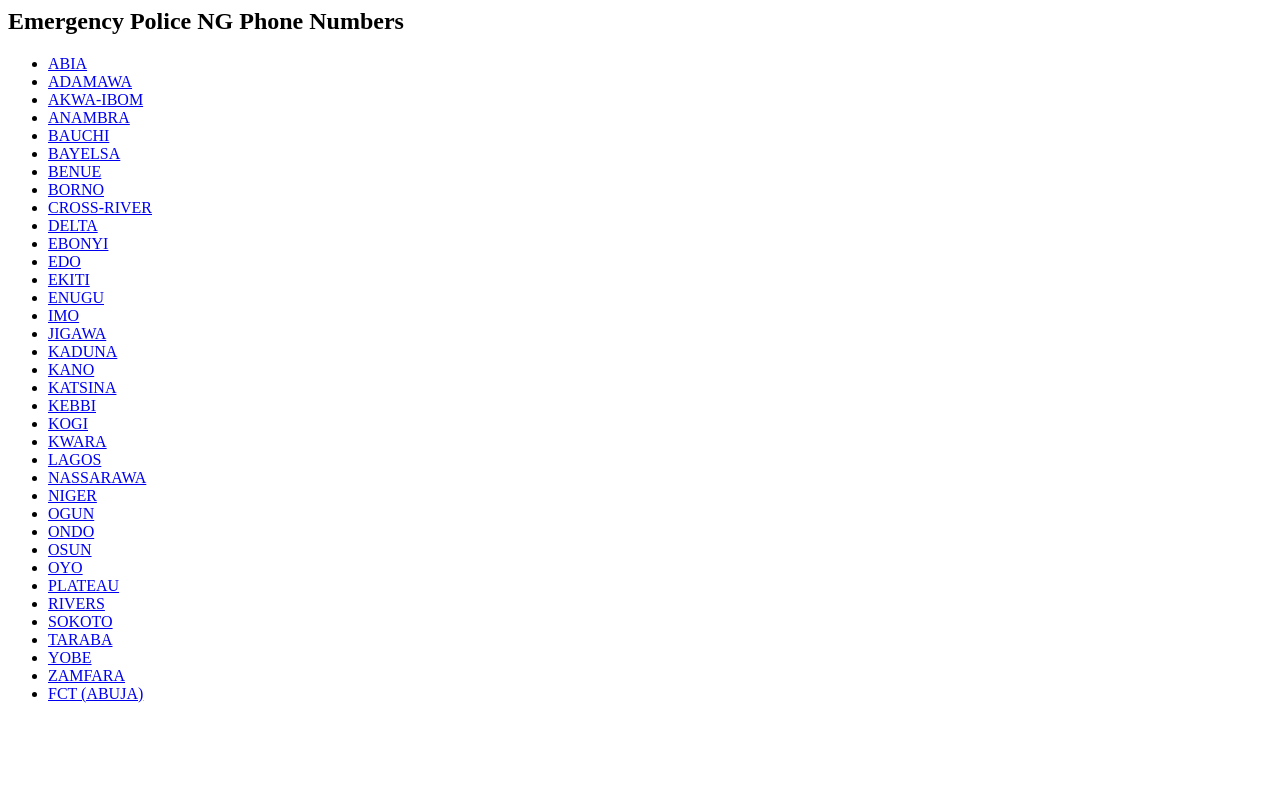
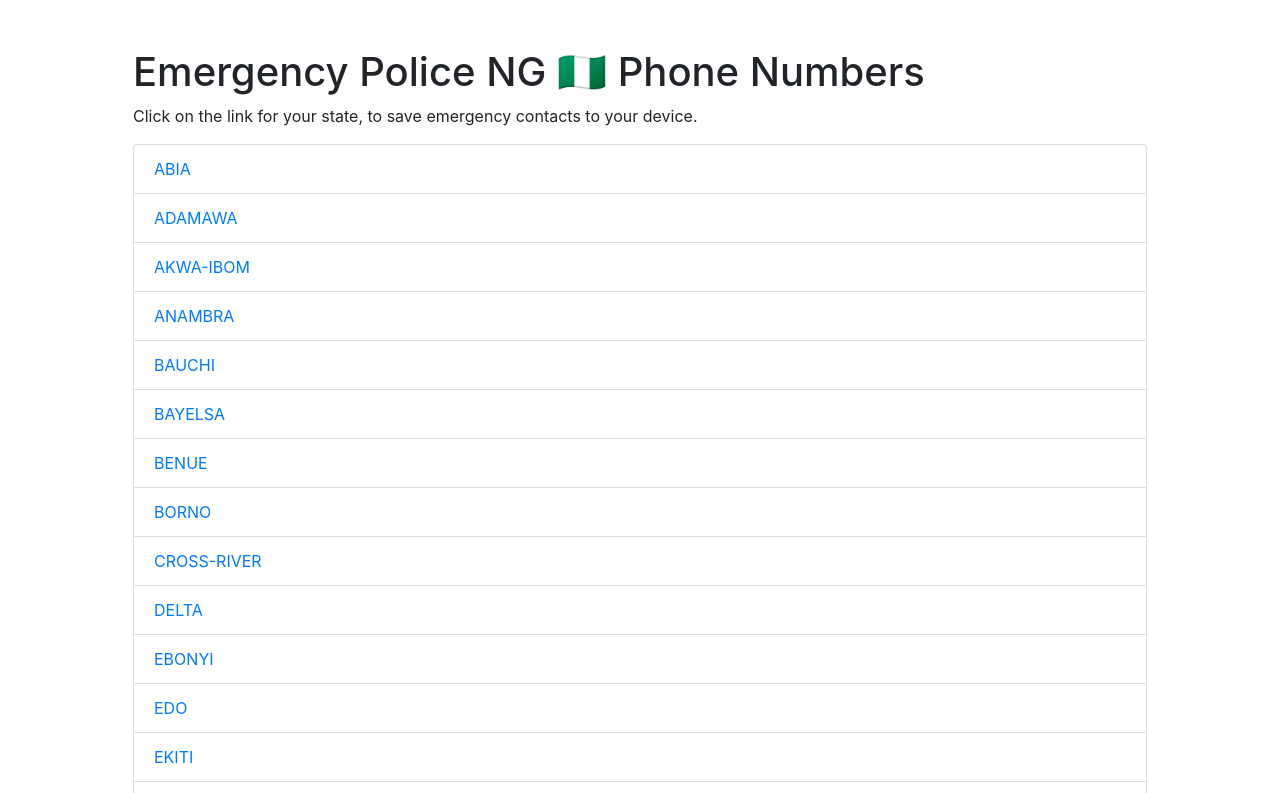
Before and after one commit to mykeels/police-ng-emergency, a website: page index.html in a window 1280 px wide. Shown: the top 793 px of the page. Drawn offline with nearby package versions, Linux system fonts and the light colour scheme.

Commit message:
fix: display it better

```diff
--- a/index.html
+++ b/index.html
@@ -1,255 +1,266 @@
-<div class="Box-body">
+<!DOCTYPE html>
+<html lang="en">
+<head>
+  <meta charset="UTF-8">
+  <meta name="viewport" content="width=device-width, initial-scale=1.0">
+  <meta http-equiv="X-UA-Compatible" content="ie=edge">
+  <title>Emergency Police NG Phone Numbers</title>
+  <link rel="stylesheet" href="https://stackpath.bootstrapcdn.com/bootstrap/4.4.1/css/bootstrap.min.css" integrity="sha384-Vkoo8x4CGsO3+Hhxv8T/Q5PaXtkKtu6ug5TOeNV6gBiFeWPGFN9MuhOf23Q9Ifjh" crossorigin="anonymous">
+</head>
+<body>
+  <div class="container">
     <article class="markdown-body entry-content p-5" itemprop="text">
       <h1>
-      Emergency Police NG Phone Numbers
+        Emergency Police NG 🇳🇬 Phone Numbers
       </h1>
-    <ul>
-      <li>
+      <p>Click on the link for your state, to save emergency contacts to your device.</p>
+      <ul class="list-group">
+        <li class="list-group-item list-group-item-action">
           <a
             href="https://mykeels.github.io/police-ng-emergency/vcf/abia.vcf"
             download
             >ABIA</a
           >
         </li>
-      <li>
+        <li class="list-group-item list-group-item-action">
           <a
             href="https://mykeels.github.io/police-ng-emergency/vcf/adamawa.vcf"
             download
             >ADAMAWA</a
           >
         </li>
-      <li>
+        <li class="list-group-item list-group-item-action">
           <a
             href="https://mykeels.github.io/police-ng-emergency/vcf/akwa-ibom.vcf"
             download
             >AKWA-IBOM</a
           >
         </li>
-      <li>
+        <li class="list-group-item list-group-item-action">
           <a
             href="https://mykeels.github.io/police-ng-emergency/vcf/anambra.vcf"
             download
             >ANAMBRA</a
           >
         </li>
-      <li>
+        <li class="list-group-item list-group-item-action">
           <a
             href="https://mykeels.github.io/police-ng-emergency/vcf/bauchi.vcf"
             download
             >BAUCHI</a
           >
         </li>
-      <li>
+        <li class="list-group-item list-group-item-action">
           <a
             href="https://mykeels.github.io/police-ng-emergency/vcf/bayelsa.vcf"
             download
             >BAYELSA</a
           >
         </li>
-      <li>
+        <li class="list-group-item list-group-item-action">
           <a
             href="https://mykeels.github.io/police-ng-emergency/vcf/benue.vcf"
             download
             >BENUE</a
           >
         </li>
-      <li>
+        <li class="list-group-item list-group-item-action">
           <a
             href="https://mykeels.github.io/police-ng-emergency/vcf/borno.vcf"
             download
             >BORNO</a
           >
         </li>
-      <li>
+        <li class="list-group-item list-group-item-action">
           <a
             href="https://mykeels.github.io/police-ng-emergency/vcf/cross-river.vcf"
             download
             >CROSS-RIVER</a
           >
         </li>
-      <li>
+        <li class="list-group-item list-group-item-action">
           <a
             href="https://mykeels.github.io/police-ng-emergency/vcf/delta.vcf"
             download
             >DELTA</a
           >
         </li>
-      <li>
+        <li class="list-group-item list-group-item-action">
           <a
             href="https://mykeels.github.io/police-ng-emergency/vcf/ebonyi.vcf"
             download
             >EBONYI</a
           >
         </li>
-      <li>
+        <li class="list-group-item list-group-item-action">
           <a
             href="https://mykeels.github.io/police-ng-emergency/vcf/edo.vcf"
             download
             >EDO</a
           >
         </li>
-      <li>
+        <li class="list-group-item list-group-item-action">
           <a
             href="https://mykeels.github.io/police-ng-emergency/vcf/ekiti.vcf"
             download
             >EKITI</a
           >
         </li>
-      <li>
+        <li class="list-group-item list-group-item-action">
           <a
             href="https://mykeels.github.io/police-ng-emergency/vcf/enugu.vcf"
             download
             >ENUGU</a
           >
         </li>
-      <li>
+        <li class="list-group-item list-group-item-action">
           <a
             href="https://mykeels.github.io/police-ng-emergency/vcf/imo.vcf"
             download
             >IMO</a
           >
         </li>
-      <li>
+        <li class="list-group-item list-group-item-action">
           <a
             href="https://mykeels.github.io/police-ng-emergency/vcf/jigawa.vcf"
             download
             >JIGAWA</a
           >
         </li>
-      <li>
+        <li class="list-group-item list-group-item-action">
           <a
             href="https://mykeels.github.io/police-ng-emergency/vcf/kaduna.vcf"
             download
             >KADUNA</a
           >
         </li>
-      <li>
+        <li class="list-group-item list-group-item-action">
           <a
             href="https://mykeels.github.io/police-ng-emergency/vcf/kano.vcf"
             download
             >KANO</a
           >
         </li>
-      <li>
+        <li class="list-group-item list-group-item-action">
           <a
             href="https://mykeels.github.io/police-ng-emergency/vcf/katsina.vcf"
             download
             >KATSINA</a
           >
         </li>
-      <li>
+        <li class="list-group-item list-group-item-action">
           <a
             href="https://mykeels.github.io/police-ng-emergency/vcf/kebbi.vcf"
             download
             >KEBBI</a
           >
         </li>
-      <li>
+        <li class="list-group-item list-group-item-action">
           <a
             href="https://mykeels.github.io/police-ng-emergency/vcf/kogi.vcf"
             download
             >KOGI</a
           >
         </li>
-      <li>
+        <li class="list-group-item list-group-item-action">
           <a
             href="https://mykeels.github.io/police-ng-emergency/vcf/kwara.vcf"
             download
             >KWARA</a
           >
         </li>
-      <li>
+        <li class="list-group-item list-group-item-action">
           <a
             href="https://mykeels.github.io/police-ng-emergency/vcf/lagos.vcf"
             download
             >LAGOS</a
           >
         </li>
-      <li>
+        <li class="list-group-item list-group-item-action">
           <a
             href="https://mykeels.github.io/police-ng-emergency/vcf/nassarawa.vcf"
             download
             >NASSARAWA</a
           >
         </li>
-      <li>
+        <li class="list-group-item list-group-item-action">
           <a
             href="https://mykeels.github.io/police-ng-emergency/vcf/niger.vcf"
             download
             >NIGER</a
           >
         </li>
-      <li>
+        <li class="list-group-item list-group-item-action">
           <a
             href="https://mykeels.github.io/police-ng-emergency/vcf/ogun.vcf"
             download
             >OGUN</a
           >
         </li>
-      <li>
+        <li class="list-group-item list-group-item-action">
           <a
             href="https://mykeels.github.io/police-ng-emergency/vcf/ondo.vcf"
             download
             >ONDO</a
           >
         </li>
-      <li>
+        <li class="list-group-item list-group-item-action">
           <a
             href="https://mykeels.github.io/police-ng-emergency/vcf/osun.vcf"
             download
             >OSUN</a
           >
         </li>
-      <li>
+        <li class="list-group-item list-group-item-action">
           <a
             href="https://mykeels.github.io/police-ng-emergency/vcf/oyo.vcf"
             download
             >OYO</a
           >
         </li>
-      <li>
+        <li class="list-group-item list-group-item-action">
           <a
             href="https://mykeels.github.io/police-ng-emergency/vcf/plateau.vcf"
             download
             >PLATEAU</a
           >
         </li>
-      <li>
+        <li class="list-group-item list-group-item-action">
           <a
             href="https://mykeels.github.io/police-ng-emergency/vcf/rivers.vcf"
             download
             >RIVERS</a
           >
         </li>
-      <li>
+        <li class="list-group-item list-group-item-action">
           <a
             href="https://mykeels.github.io/police-ng-emergency/vcf/sokoto.vcf"
             download
             >SOKOTO</a
           >
         </li>
-      <li>
+        <li class="list-group-item list-group-item-action">
           <a
             href="https://mykeels.github.io/police-ng-emergency/vcf/taraba.vcf"
             download
             >TARABA</a
           >
         </li>
-      <li>
+        <li class="list-group-item list-group-item-action">
           <a
             href="https://mykeels.github.io/police-ng-emergency/vcf/yobe.vcf"
             download
             >YOBE</a
           >
         </li>
-      <li>
+        <li class="list-group-item list-group-item-action">
           <a
             href="https://mykeels.github.io/police-ng-emergency/vcf/zamfara.vcf"
             download
             >ZAMFARA</a
           >
         </li>
-      <li>
+        <li class="list-group-item list-group-item-action">
           <a
             href="https://mykeels.github.io/police-ng-emergency/vcf/FCT%20(Abuja).vcf"
             download
@@ -258,4 +269,12 @@
         </li>
       </ul>
     </article>
+    <center>
+      <p>Maintained by <a href="https://twitter.com/mykeels">@mykeels</a>, inspired by:</p>
+      <div>
+        <blockquote class="twitter-tweet"><p lang="und" dir="ltr"><a href="https://twitter.com/hashtag/CallThePolice?src=hash&amp;ref_src=twsrc%5Etfw">#CallThePolice</a> <a href="https://t.co/3kaqctPLZu">pic.twitter.com/3kaqctPLZu</a></p>&mdash; Nigeria Police Force (@PoliceNG) <a href="https://twitter.com/PoliceNG/status/1204006677990821888?ref_src=twsrc%5Etfw">December 9, 2019</a></blockquote> <script async src="https://platform.twitter.com/widgets.js" charset="utf-8"></script>
       </div>
+    </center>
+  </div>
+</body>
+</html>
```
Lines whose indentation alone changed are shown as unchanged.
